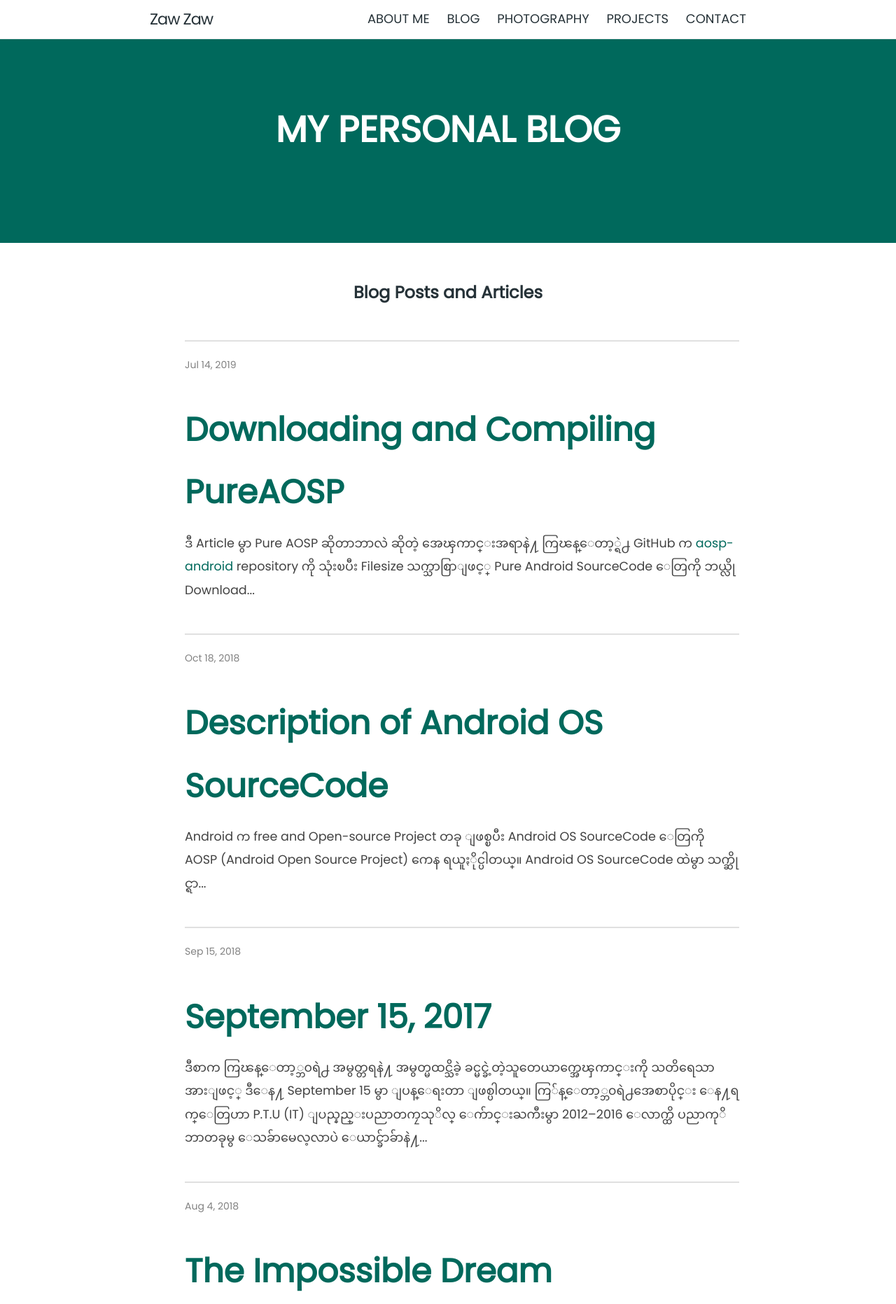
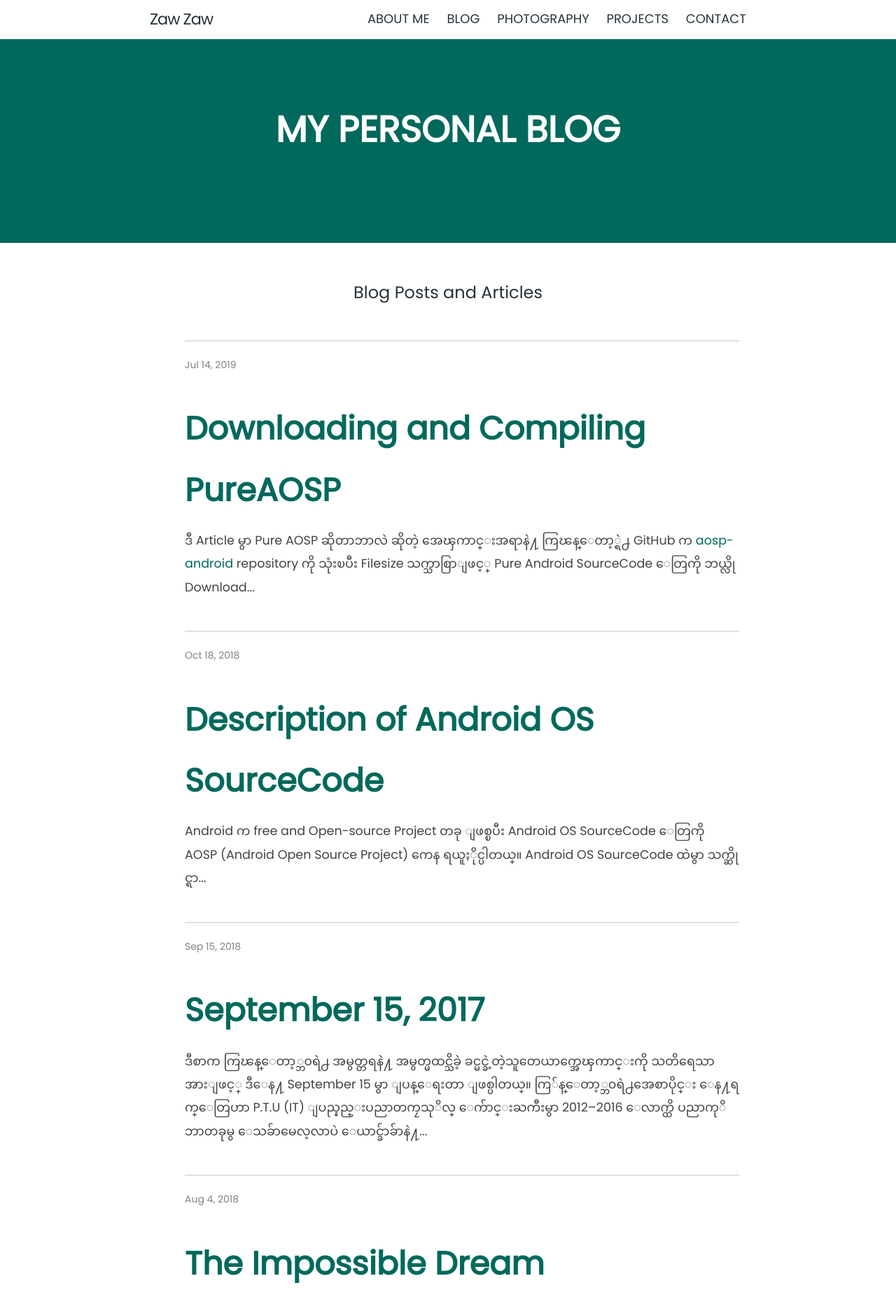
Before and after one commit to zawzaww/zawzaww.github.io, a Jekyll site: the page built from blog/index.html, in a window 1280 px wide. Shown: the top 1863 px of the page at 70% size. Built offline with Jekyll 4.4.1, drawn with Linux system fonts in a browser that asks for light colours; the list of posts is cut into pages by our own code.

Commit message:
_sass: jekyll-theme-cayman-blog: Update header font sizes and font weights
Signed-off-by: Zaw Zaw <zawzthein@outlook.com>

```diff
--- a/_sass/blog/_layout.scss
+++ b/_sass/blog/_layout.scss
@@ -138,6 +138,6 @@
 
 .post-link {
   display: block;
-  font-size: 47px;
+  font-size: 46px;
   font-weight: 600;
 }
--- a/_sass/jekyll-theme-cayman-blog.scss
+++ b/_sass/jekyll-theme-cayman-blog.scss
@@ -123,7 +123,7 @@
 .project-name {
   margin-top: 0;
   font-family: "Poppins", "Helvetica Neue", Helvetica, Arial, sans-serif;
-  font-size:  47px;
+  font-size:  46px;
   font-weight: 600;
   margin-bottom: 0.1rem;
 
@@ -233,7 +233,6 @@
   h6 {
     margin-top: 2rem;
     margin-bottom: 0.75rem;
-    font-weight: 600;
     color: $section-headings-color;
   }
 
--- a/_sass/normalize.scss
+++ b/_sass/normalize.scss
@@ -133,16 +133,19 @@
  */
 
 h1 {
-  font-size: 37px;
+  font-size: 36px;
+  font-weight: 600;
   margin: 0.67em 0;
 }
 
 h2 {
-  font-size: 32px;
+  font-size: 30px;
+  font-weight: 600;
 }
 
 h3 {
   font-size: 24px;
+  font-weight: normal;
 }
 
 /**
```
